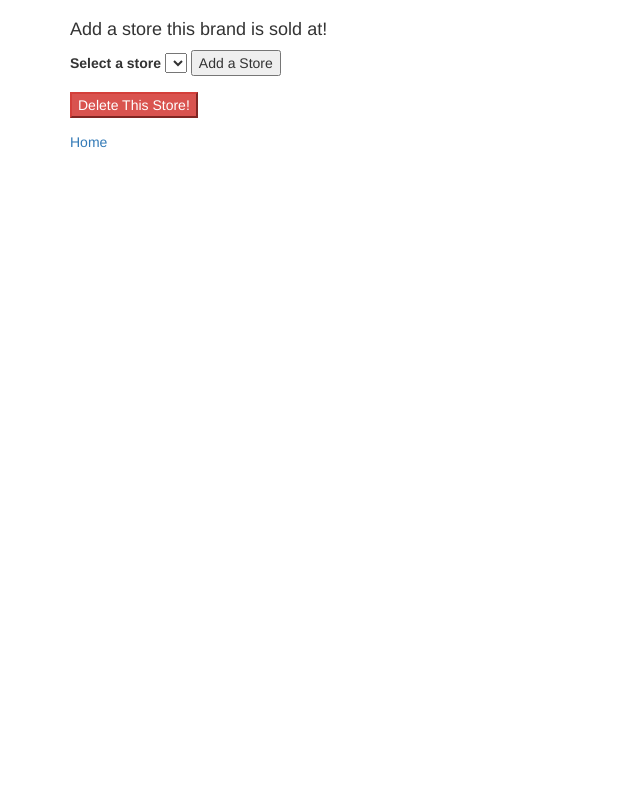
After one commit to mknutgit/shoe_store-CR, a PHP site: template views/brand.html.twig in a window 1280 px wide. The commit adds this page. Shown: the whole page, without its empty margins (0-640 px from the left). Run offline with PHP 8.4, Linux system fonts and the light colour scheme; the template is opened without the code that fills it, so the values that code supplies are empty; some libraries are stand-ins or nearby versions.

Commit message:
store twigs complete

```diff
--- /dev/null
+++ b/views/brand.html.twig
@@ -0,0 +1,42 @@
+<html>
+<head>
+    <link rel='stylesheet' href='https://maxcdn.bootstrapcdn.com/bootstrap/3.3.1/css/bootstrap.min.css'>
+   <link rel='stylesheet' href='/styles.css'>
+   <title>Brand</title>
+</head>
+    <body>
+        <div class='container'>
+        <h1>{{ store.getBrandName }}</h1>
+
+        <h4>Add a store this brand is sold at!</h4>
+
+
+        <form action='/add_stores' method='post'>
+            <input id="brand_id" name="brand_id" type="hidden" value="{{ brand.getId }}">
+            <label for="store_id">Select a store</label>
+            <select id='store_id' name='store_id' type='text'>
+              {% for store in all_stores %}
+                <option value="{{ store.getId }}"> {{ store.getStoreName }} </option>
+              {% endfor %}
+            </select>
+            <button class="info" type='submit'>Add a Store</button>
+        </form>
+
+        {% if stores is not empty %}
+            <h3>Here are the storess for this brand:</h3>
+            <ul>
+                {% for store in stores %}
+                    <li>{{ store.getStoreName }}</li>
+                {% endfor %}
+            </ul>
+        {% endif %}
+
+        <form action="/delete_brand/{{ brand.getId }}" method='post'>
+        <input name="_method" type="hidden" value="delete">
+            <button class='btn-danger' type='submit'>Delete This Store!</button>
+        </form>
+
+        <p><a href='/'>Home</a></p>
+    </div>
+</body>
+</html>
--- a/views/index.html.twig
+++ b/views/index.html.twig
@@ -9,7 +9,7 @@
     <h1>Would you like to see shoe brands or the stores that carry them?</h1>
 
     <h3><a href="/stores">Stores</a></h3>
-    <h3><a href="/patron">Shoe Brands</a></h3>
+    <h3><a href="/brands">Shoe Brands</a></h3>
   </div>
 </body>
 </html>
--- a/views/stores_home.html.twig
+++ b/views/stores_home.html.twig
@@ -9,10 +9,10 @@
         <h1>Stores</h1>
 
         {% if stores is not empty %}
-            <p>Here are the availablel Stores:</p>
+            <p>Here are the available stores:</p>
             <ul>
                 {% for store in stores %}
-                    <li><a href="/stores/{{ store.getId }}">{{ store.getStoreName }}</a></li>
+                    <li><a href="/store/{{ store.getId }}">{{ store.getStoreName }}</a></li>
                 {% endfor %}
             </ul>
         {% endif %}
```
Also changed, not shown: app/app.php (+37 -1 lines), views/brands_home.html.twig (added, +35 -0 lines), views/store_edit.html.twig (+27 -0 lines).
